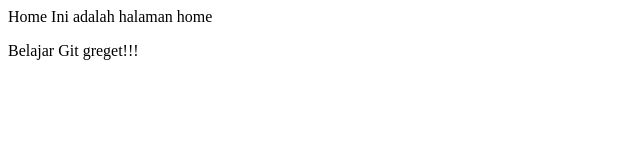
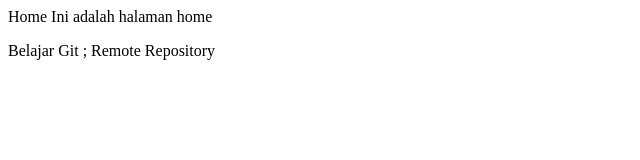
Before and after one commit to ludyansyah/belajar-git, a plain HTML site: page index.html in a window 1280 px wide. Shown: the full height of the page, 0-640 px from the left. Drawn offline with Linux system fonts and the light colour scheme.

Commit message:
belajar git remote repository

```diff
--- a/index.html
+++ b/index.html
@@ -5,6 +5,6 @@
 	</head>
 	<body>
 		<hi> Ini adalah halaman home</hi>
-		<p> Belajar Git greget!!!</p>
+		<p> Belajar Git ; Remote Repository</p>
 	</body>
 </html>
```
